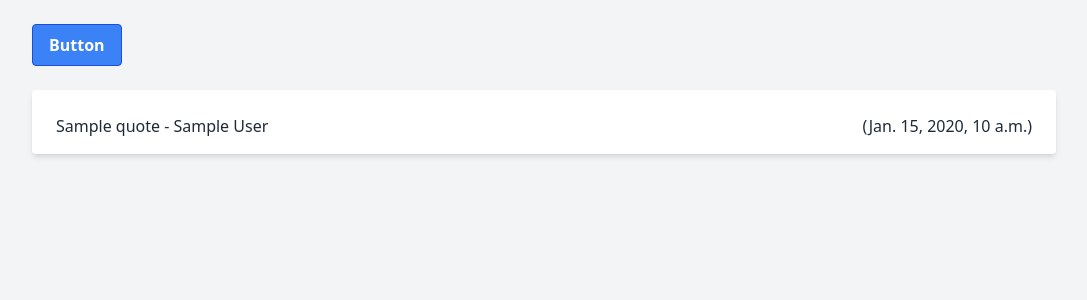
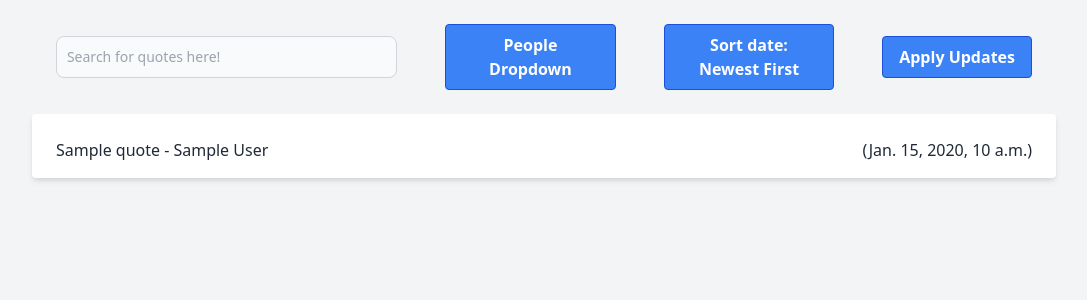
Before and after one commit to yearlongmason/Catch-Up, a Django app: template catchup/app/templates/roster.html in a window 1280 px wide. Shown: the part 68-368 px from the top of the page, without its empty margins (96-1183 px from the left). Run offline with Django 5.2, Linux system fonts and the light colour scheme; the template is opened without the code that fills it: most values are stand-ins (such as "Sample title", 1, 10 or a date in 2020); parts of the project's set-up code (start-up, migrations or seed data) failed here and were passed over.

Commit message:
Added much more functionality to roster page

```diff
--- a/catchup/app/static/roster.js
+++ b/catchup/app/static/roster.js
@@ -1,11 +1,32 @@
 // If Django is caching this file, clear your browser cache!
 // In Chrome press ctrl + shift + del and delete cached images and files!
 
-dateAscending = true
+// Define all global variables
+// ALL_DATA is not technically a constant, but should not be changed
+let ALL_DATA
+let currentData
+let dateNewestFirst
+
+window.onload = (event) => {
+    ALL_DATA = getData()
+    dateNewestFirst = true
+};
 
 function testJSFunc() {
     alert("The JS file is connected and working!")
-    dateAscending = false
+}
+
+// This swaps the dateNewestFirst boolean and updates the button text accordingly
+function swapDateOrder() {
+    // If the date is ascending, then swap it to descending
+    if (dateNewestFirst) {
+        document.getElementById("sortDateButton").innerText = "Sort date: Oldest First"
+        dateNewestFirst = false
+    }
+    else {
+        document.getElementById("sortDateButton").innerText = "Sort date: Newest First"
+        dateNewestFirst = true
+    }
 }
 
 // This function should essentially scrape all the data from the current roster.html
@@ -23,7 +44,7 @@ function getData() {
         currText = allQuoteTags[i].getElementsByClassName("catchUpQuoteText")[0].innerHTML.slice(0, -2)
         currAuthor = allQuoteTags[i].getElementsByClassName("catchUpQuoteAuthor")[0].innerHTML
         currDate = allQuoteTags[i].getElementsByClassName("catchUpQuoteDate")[0].innerHTML.slice(1, -1)
-        allQuotes.push({"quote":currText, "author":currAuthor, "date":currDate})
+        allQuotes.push({"quote":currText, "author":currAuthor, "date":currDate, "timestamp":Date.parse(currDate)})
     }
 
     return allQuotes
--- a/catchup/app/templates/roster.html
+++ b/catchup/app/templates/roster.html
@@ -11,7 +11,6 @@
 
     <!--Add roster js file-->
     <script src="{% static 'roster.js' %}"></script>
-
 </head>
 <body class="bg-gray-100">
 
@@ -19,13 +18,29 @@
         <h1 class="text-white text-3xl">{{server_name}}'s Quotes</h1>
     </header>
 
-    <!--Test Button-->
-    <div class="container mx-auto mt-6 w-4/5">
+    <div class="container mx-auto mt-6 w-4/5" style="display: flex; flex-direction: row; justify-content: space-around; align-items: center;">
+
+        <!--Search Bar-->
+        <input type="text" id="searchQuotes" placeholder="Search for quotes here!" class="bg-gray-50 border border-gray-300 text-gray-900 text-sm rounded-lg focus:ring-blue-500 focus:border-blue-500 block w-1/3 p-2.5">
+
+        <!--Dropdown menu-->
+        <button onclick="" class="bg-blue-500 hover:bg-blue-700 text-white font-bold py-2 px-4 border border-blue-700 rounded p-8 w-1/6">
+            People Dropdown
+        </button>
+
+        <!--Swap date button-->
+        <button onclick="swapDateOrder()" id="sortDateButton" class="bg-blue-500 hover:bg-blue-700 text-white font-bold py-2 px-4 border border-blue-700 rounded p-8 w-1/6">
+            Sort date: Newest First
+        </button>
+
+        <!--Update roster button-->
         <button onclick="testJSFunc()" class="bg-blue-500 hover:bg-blue-700 text-white font-bold py-2 px-4 border border-blue-700 rounded p-8">
-            Button
+            Apply Updates
         </button>
+
     </div>
 
+    <!--Loop through all quotes and give them each a nice roster slot-->
     <div id="allQuotes">
         {% for item in data %}
             <div class="container mx-auto mt-6 w-4/5">
```
